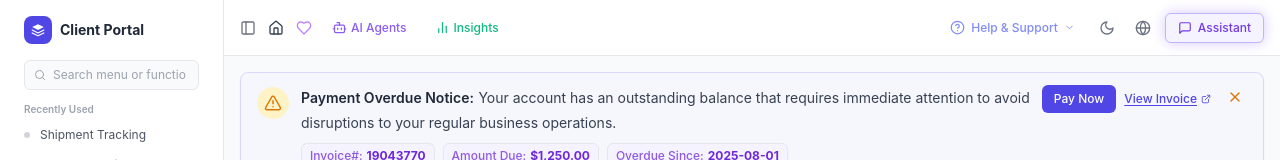
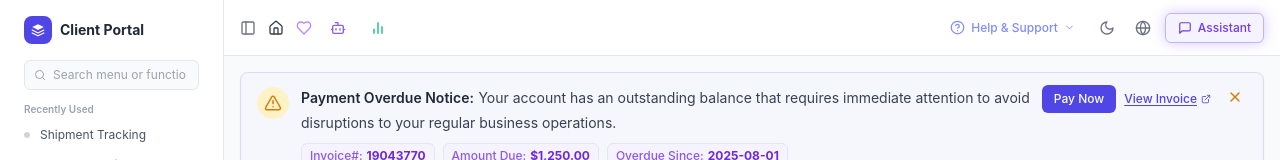
Before and after one commit to WYJade/CP-Announcement-management, a React (Vite) app: page / in a window 1280 px wide. Shown: the top 160 px of the page. Built offline with nearby package versions, Linux system fonts and the light colour scheme.

Commit message:
style: remove text labels from AI Agents and Insights header icons

```diff
--- a/src/components/Layout/Header.tsx
+++ b/src/components/Layout/Header.tsx
@@ -48,21 +48,19 @@ function Header() {
           href="https://ai-native.item.pub/"
           target="_blank"
           rel="noopener noreferrer"
-          className="flex items-center gap-1 px-2 py-1 rounded-md hover:bg-gray-100 transition-colors group"
+          className="p-1.5 rounded-md hover:bg-gray-100 transition-colors group"
           title="AI Agents"
         >
-          <Bot size={15} className="text-violet-500 group-hover:text-violet-700 transition-colors" />
-          <span className="text-xs font-medium text-violet-500 group-hover:text-violet-700 transition-colors">AI Agents</span>
+          <Bot size={16} className="text-violet-500 group-hover:text-violet-700 transition-colors" />
         </a>
 
         {/* Insights entry */}
         <button
           onClick={() => navigate('/insights')}
-          className="flex items-center gap-1 px-2 py-1 rounded-md hover:bg-gray-100 transition-colors group"
+          className="p-1.5 rounded-md hover:bg-gray-100 transition-colors group"
           title="Insights"
         >
-          <BarChart2 size={15} className="text-emerald-500 group-hover:text-emerald-700 transition-colors" />
-          <span className="text-xs font-medium text-emerald-500 group-hover:text-emerald-700 transition-colors">Insights</span>
+          <BarChart2 size={16} className="text-emerald-500 group-hover:text-emerald-700 transition-colors" />
         </button>
       </div>
 
```
